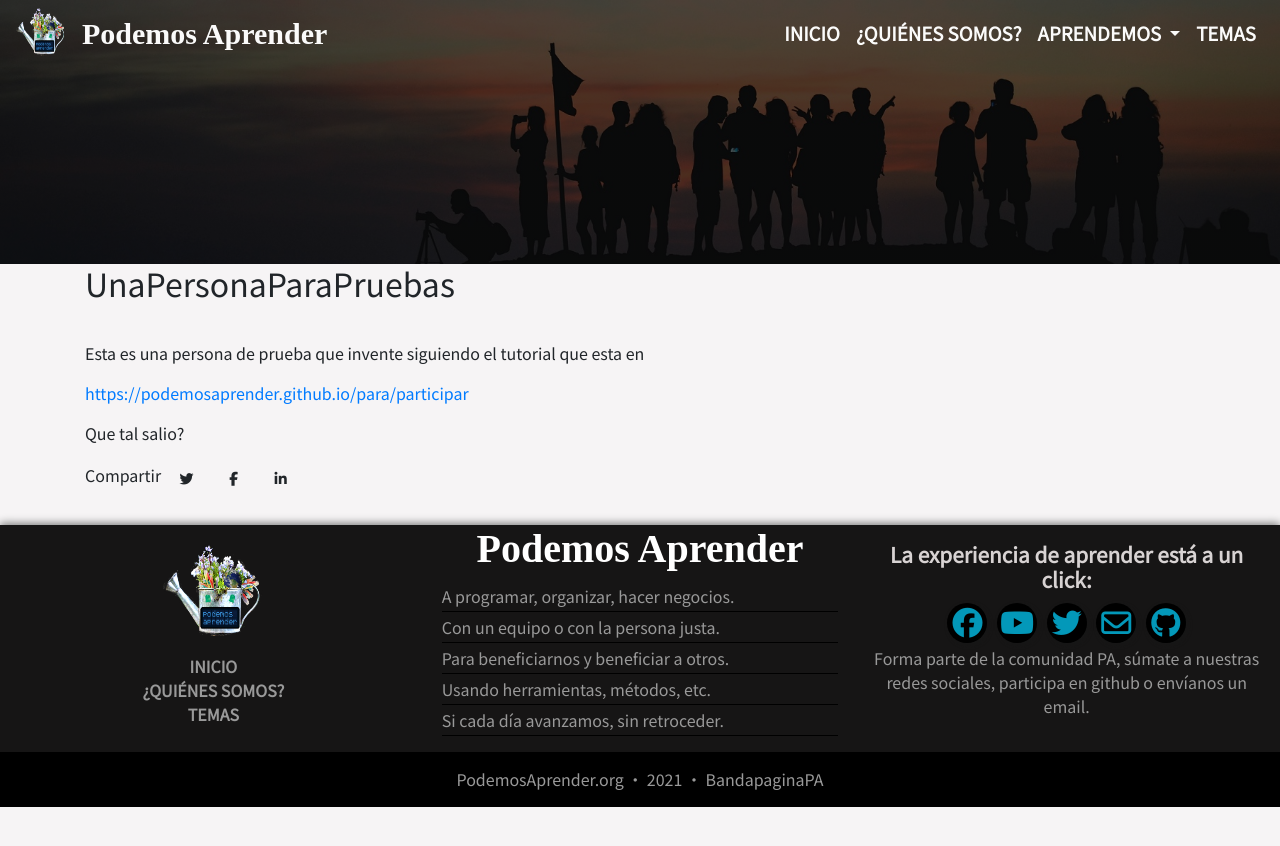
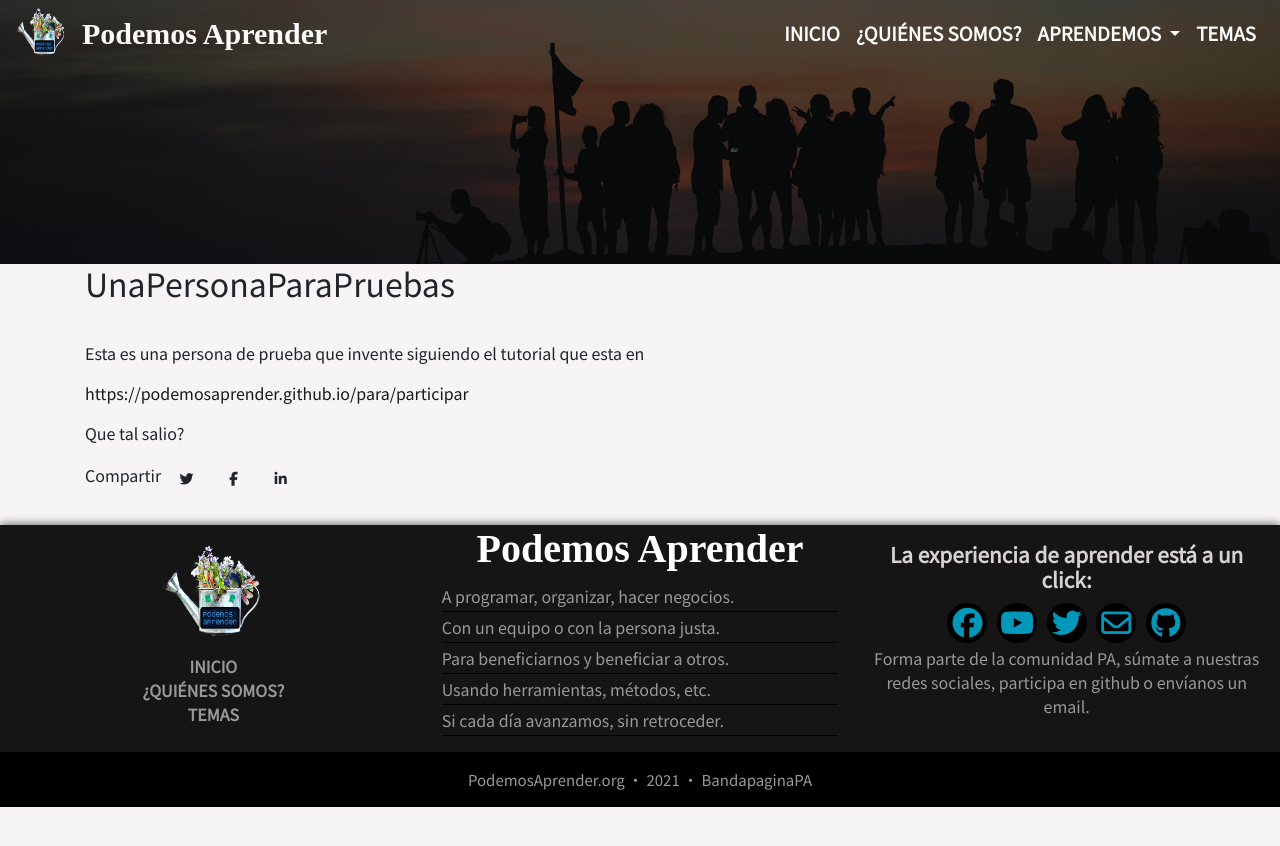
Before and after one commit to podemosaprender/podemosaprender.github.io, a Jekyll site: the page built from una_persona_para_pruebas.md, in a window 1280 px wide. Shown: the top 846 px of the page. Built offline with Jekyll 4.4.1, drawn with Linux system fonts in a browser that asks for light colours; nearby versions of some CDN libraries; some web fonts are replaced; comment, search, counter and statistics services are not loaded.

Commit message:
a color negro y en footer 15px

```diff
--- a/css/styles.css
+++ b/css/styles.css
@@ -433,6 +433,11 @@ footer {
   background: #000;
   line-height: 55px;
   color: #999;
+  font-size: 15px;
+}
+
+a {
+  color: #191919;
 }
 
 a:visited,
```
